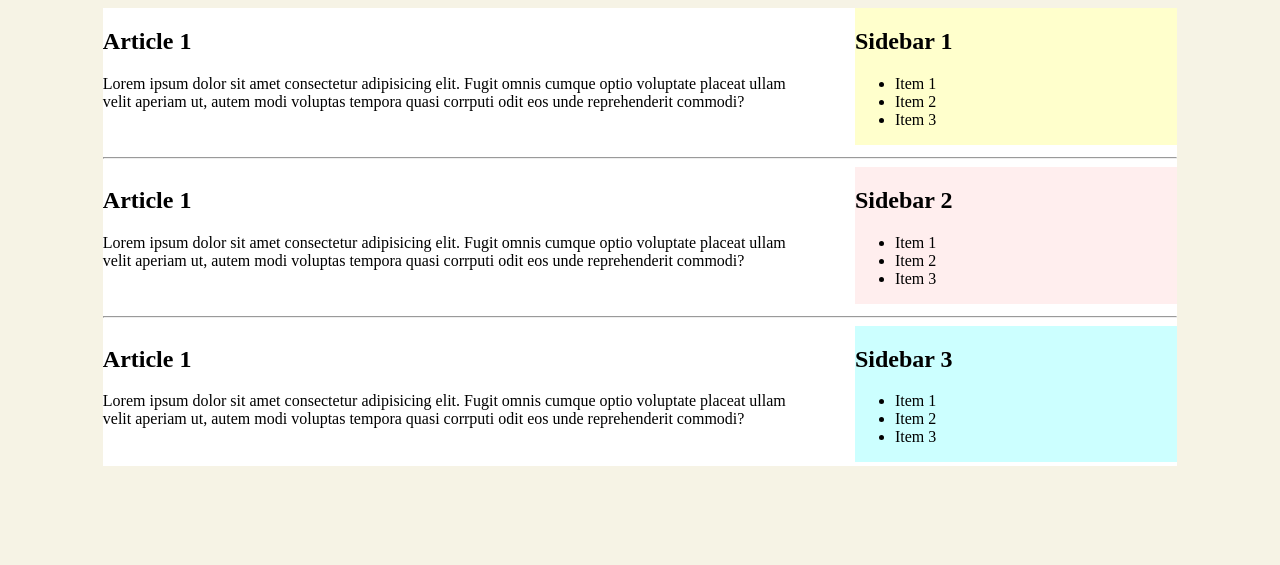
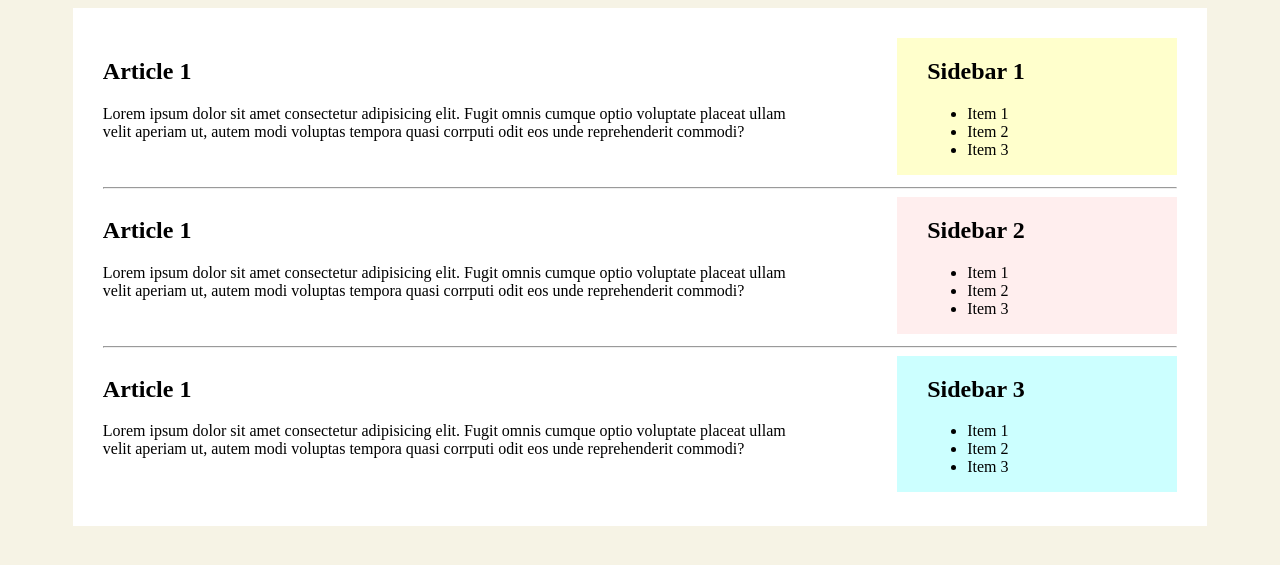
Before and after one commit to DongTran13/First_PhP, a PHP site: page / in a window 1280 px wide. Shown: the top 565 px of the page. Run offline with PHP 8.4, Linux system fonts and the light colour scheme.

Commit message:
Additional css post 5 Signed-off-by: Dong Tran <tdong3110@gmail.com>

```diff
--- a/Exercises/Week_1/Lesson_3/Homework/Ex5/style.css
+++ b/Exercises/Week_1/Lesson_3/Homework/Ex5/style.css
@@ -5,11 +5,14 @@ body{
 	background-color: white;
 	width: 85%;
 	margin: auto;
+	padding: 30px;
+
 }
 .sidebar
 {
 	float: right;
-	width: 30%;
+	width: 250px ;
+	padding-left: 30px;
 
 
 }
```
